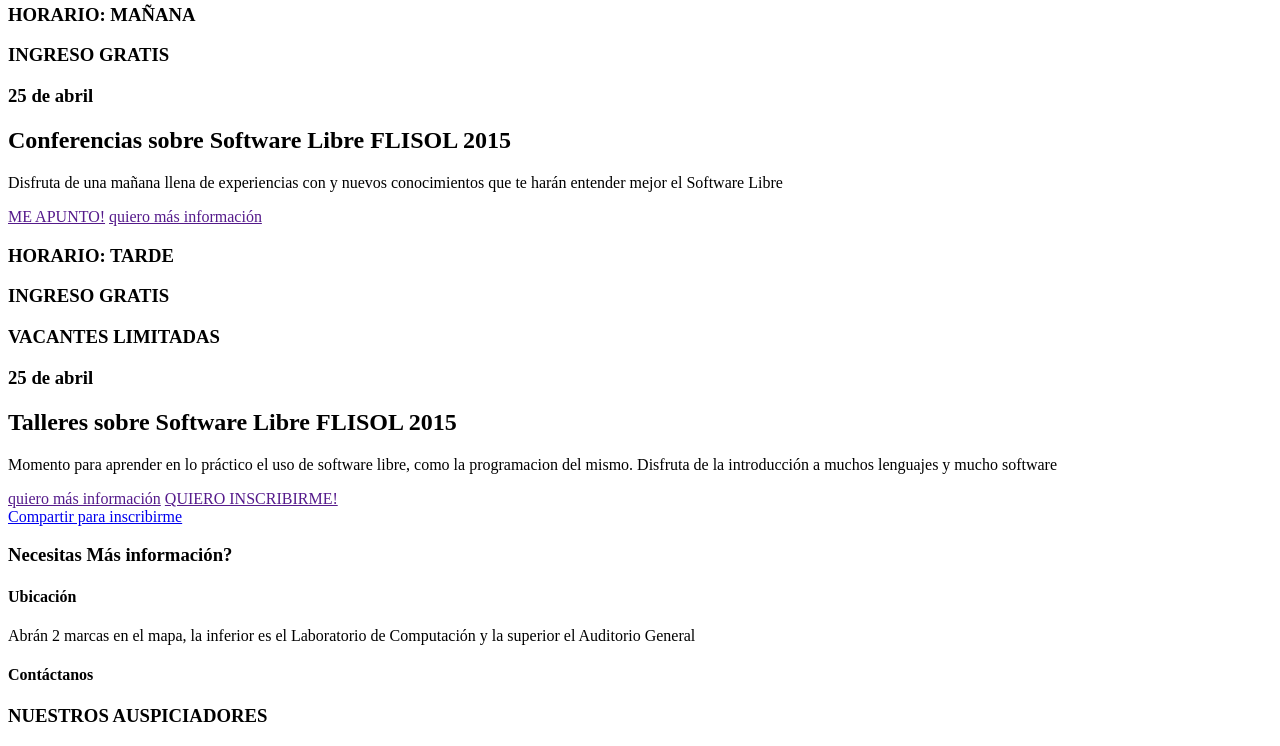
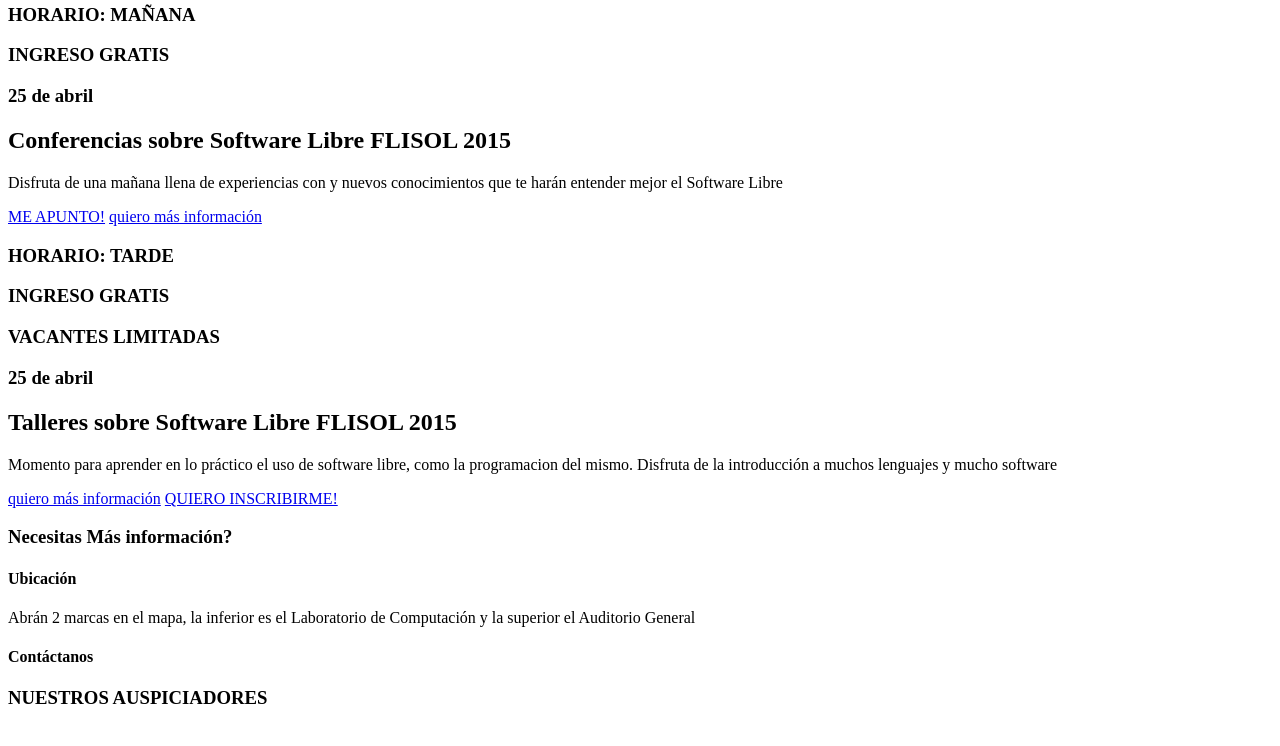
Before and after one commit to goldenSniperOS/flisol-lambayeque, a PHP site: template app/views/home/index.php in a window 1280 px wide. Shown: the part 173-919 px from the top of the page. After the commit the page ends 877 px from the top, so only its background shows below. Run offline with PHP 8.4, Linux system fonts and the light colour scheme; the template is opened without the code that fills it, so the values that code supplies are empty; some libraries are stand-ins or nearby versions.

Commit message:
front design btn

```diff
--- a/app/views/home/footer.php
+++ b/app/views/home/footer.php
@@ -105,8 +105,8 @@
 		    js.src = "//connect.facebook.net/es_ES/all.js";
 		    fjs.parentNode.insertBefore(js, fjs);
 		  }(document, 'script', 'facebook-jssdk'));
-		function shareOnFacebook() {
-		    FB.ui(
+		$('.boton-shared').on('click',function(e){
+			FB.ui(
 		      {
 		        method        : 'feed',
 		        name          : 'FLISOL CHICLAYO 2015',
@@ -135,5 +135,6 @@
 		        }
 		      }
 		    );
-		  }
+		    e.preventDefault();
+		});
 	</script>
--- a/app/views/home/index.php
+++ b/app/views/home/index.php
@@ -23,8 +23,8 @@
 						<div class="col-xs-12 col-sm-9 col-sm-pull-3 col-md-8 col-md-pull-4 col-lg-6 col-lg-pull-6 main-info">
 							<h2>Conferencias sobre Software Libre FLISOL 2015</h2>
 							<p>Disfruta de una mañana llena de experiencias con y nuevos conocimientos que te harán entender mejor el Software Libre</p>
-							<a href="<?=URL::to('home/talleres')?>" class="btn btn-custom">ME APUNTO!</a>
-							<a href="<?=URL::to('home/talleres')?>" class="more-info-link">quiero más información</a>
+							<a href="#" class="btn boton-shared">ME APUNTO!</a>
+							<a href="#" class="more-info-link">quiero más información</a>
 						</div>
 					</div>
 				</div>
@@ -43,22 +43,8 @@
 						<p>Momento para aprender en lo práctico el uso de software libre, como la programacion del mismo.
 							Disfruta de la introducción a muchos lenguajes y mucho software
 						</p>
-						<a href="<?=URL::to('home/conferencias')?>" class="more-info-link">quiero más información</a>
-						<a href="<?=URL::to('home/conferencias')?>" class="btn btn-custom">QUIERO INSCRIBIRME!</a>
-					</div>
-
-				</div>
-			</div>
-		</article>
-		<article class="margin-top">
-			<div class="container">
-				<div class="row">
-					<div class="col-xs-12 col-sm-3 col-md-4 col-lg-6">
-						<div class="well">
-							<a href="#" class="boton-shared" onclick="shareOnFacebook();">Compartir para inscribirme</a>
-						</div>
-					</div>
-					<div class="col-xs-12 col-sm-9 col-md-8 col-lg-6">
+						<a href="#" class="more-info-link">quiero más información</a>
+						<a href="#" class="btn boton-shared">QUIERO INSCRIBIRME!</a>
 					</div>
 
 				</div>
```
Also changed, not shown: public/css/workshop.css (+1 -34 lines).
